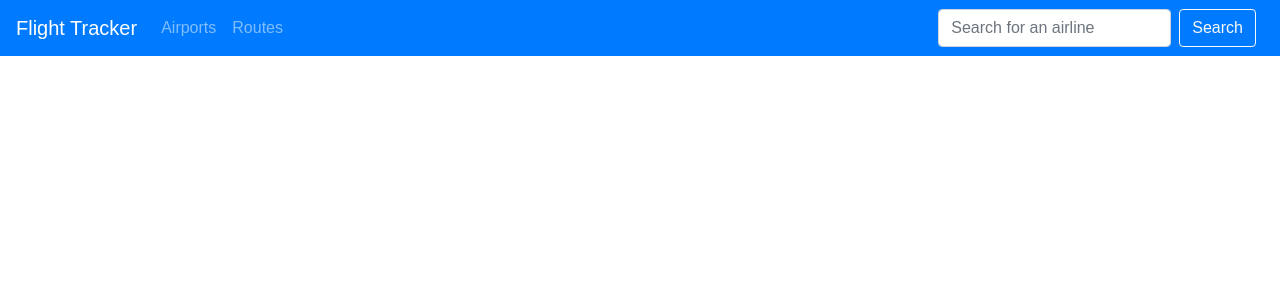
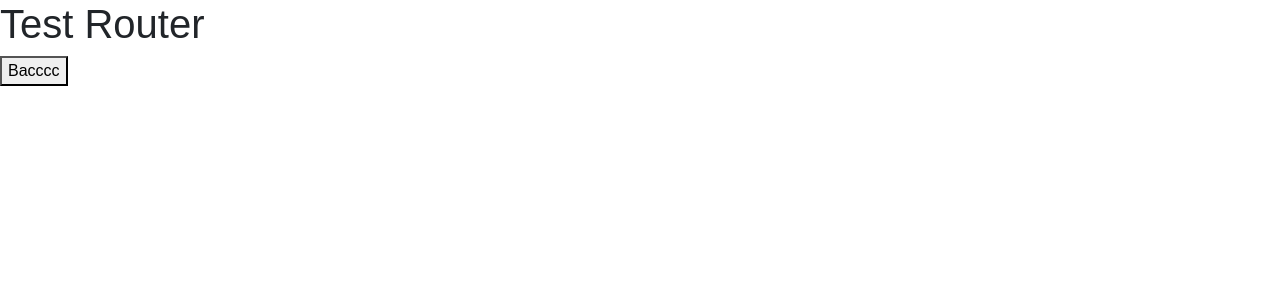
Before and after one commit to ameysunu/flight-tracker, a React (Create React App) app: page /details in a window 1280 px wide. Shown: the top 300 px of the page. Built offline with nearby package versions, Linux system fonts and the light colour scheme; a web font is replaced by a local one.

Commit message:
react router added

```diff
--- a/package.json
+++ b/package.json
@@ -11,12 +11,14 @@
     "@types/react": "^17.0.0",
     "@types/react-bootstrap": "^0.32.25",
     "@types/react-dom": "^17.0.0",
+    "@types/react-router-dom": "^5.1.7",
     "axios": "^0.21.1",
     "bootstrap": "^4.6.0",
     "react": "^17.0.1",
     "react-bootstrap": "^1.5.2",
     "react-dom": "^17.0.1",
     "react-redux": "^7.2.2",
+    "react-router-dom": "^5.2.0",
     "react-scripts": "4.0.3",
     "redux": "^4.0.5",
     "redux-thunk": "^2.3.0",
--- a/src/components/App.tsx
+++ b/src/components/App.tsx
@@ -2,13 +2,20 @@ import {Provider} from 'react-redux';
 import { store } from '../state';
 import FlightsList from './FlightsList';
 import '../fonts.css'
+import {BrowserRouter, Switch, Route} from 'react-router-dom';
+import FlightDetails from './FlightDetails';
 
 const App: React.FC = () => {
-    return <Provider store = {store}>
-    <div>
-        <FlightsList />
-    </div>
+    return (
+    <BrowserRouter>
+    <Provider store = {store}>
+    <Switch>
+          <Route exact path="/" component={FlightsList}/>
+          <Route exact path="/details" component={FlightDetails}/>
+        </Switch>
     </Provider>
+    </BrowserRouter>
+    );
 }
 
 export default App;
--- /dev/null
+++ b/src/components/FlightDetails.tsx
@@ -0,0 +1,16 @@
+import {useHistory} from 'react-router-dom'; ;
+
+const FlightDetails = () => {
+    const history = useHistory();
+
+    const handleClick = () =>{
+        history.push('/')
+    }
+
+    return <div>
+        <h1>Test Router</h1>
+        <button onClick= {handleClick}> Bacccc </button>
+    </div>
+}
+
+export default FlightDetails;
--- a/src/components/FlightsList.tsx
+++ b/src/components/FlightsList.tsx
@@ -2,6 +2,7 @@ import {useState} from 'react';
 import {useTypedSelector} from '../hooks/useTypedSelector';
 import {useActions} from '../hooks/useActions';
 import 'bootstrap/dist/css/bootstrap.css';
+import {NavLink} from 'react-router-dom';
 import {Form, Button, Navbar, Card, Spinner, Alert, Nav} from 'react-bootstrap';
 
 const FlightsList: React.FC = () => {
@@ -47,10 +48,12 @@ const FlightsList: React.FC = () => {
             <span className="sr-only">Loading...</span>
             </Spinner>
             </div>}
-            {!error && !loading && data.map((name: any)=> <div key = {name} style ={{padding: "10px", alignItems: "center"}}>
+            {!error && !loading && data.map((name: any)=> <div key = {name} style ={{padding: "10px", alignItems: "center", cursor: "pointer"}}>
+            <NavLink to="/details">
             <Card>
                 <Card.Body>{name}</Card.Body>
             </Card>
+            </NavLink>
              </div>)}
         </div>
     );
```
Also changed, not shown: 1 other file (tests, documents, lock files or other folders).
